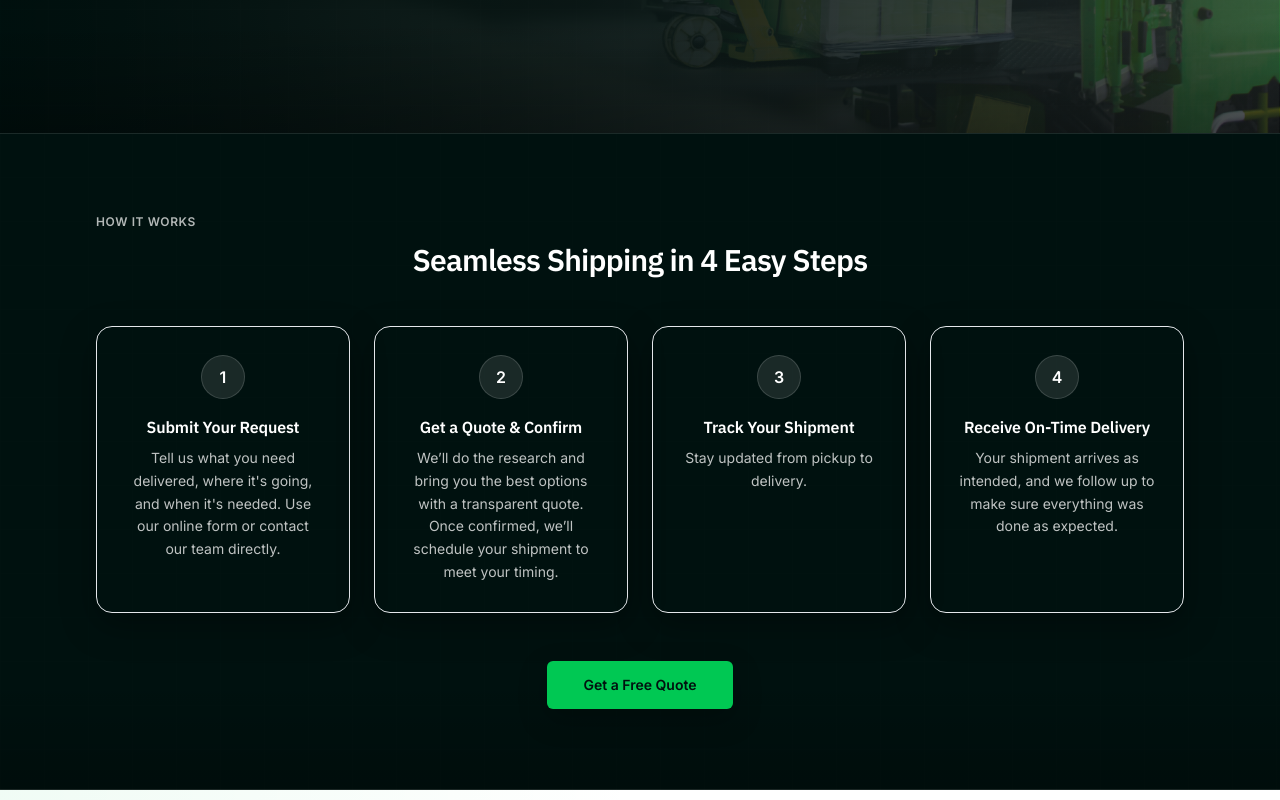
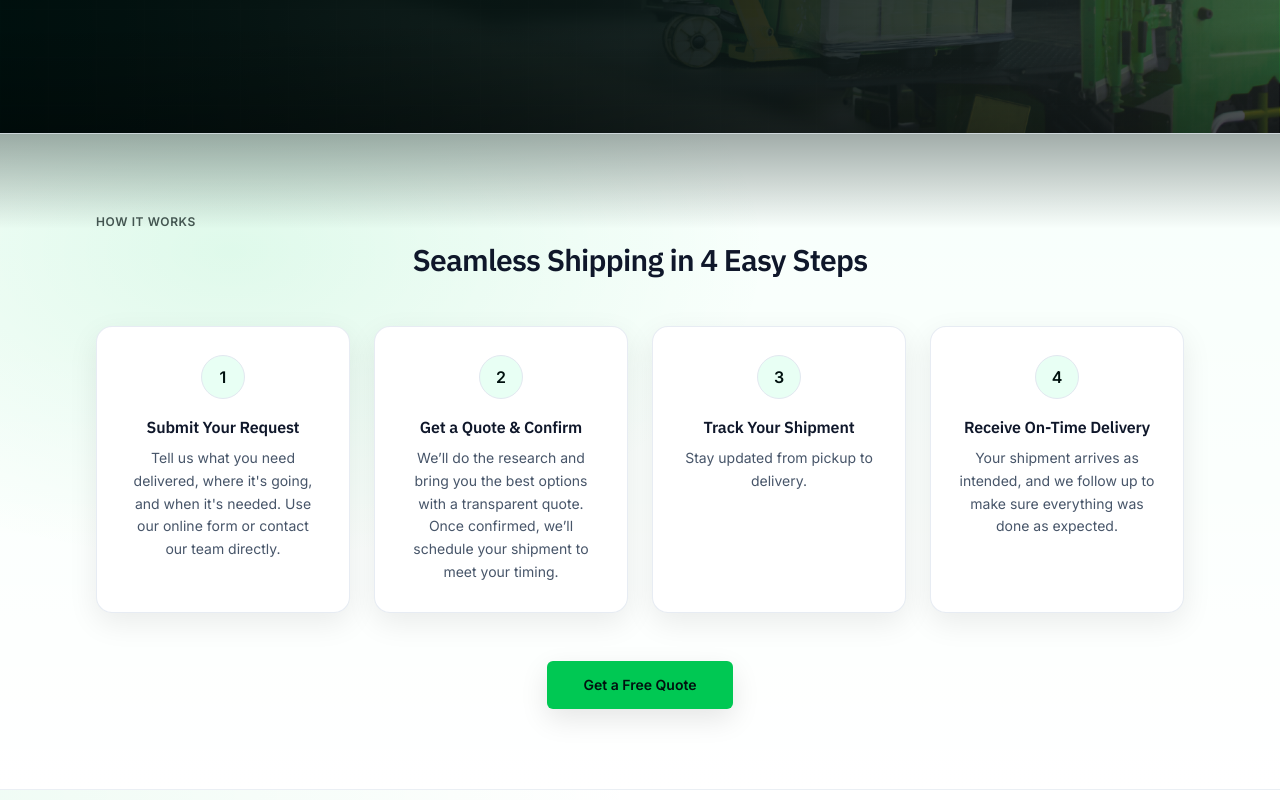
Before and after one commit to msp-333/go123logistics, a Next.js app: page / in a window 1280 px wide. Shown: the part 660-1460 px from the top of the page. Built offline with nearby package versions, Linux system fonts and the light colour scheme; no server answers.

Commit message:
shipping edit

```diff
--- a/app/page.tsx
+++ b/app/page.tsx
@@ -62,59 +62,52 @@ export default function HomePage() {
     <div className="bg-white text-slate-900 antialiased">
       <Hero />
 
-      {/* How it works (dark, cohesive with hero) */}
+{/* How it works (LIGHT, cohesive) */}
 <section
   id="steps"
   className="relative scroll-mt-24 overflow-hidden"
   aria-labelledby="steps-title"
 >
-        {/* Base */}
-        <div className="absolute inset-0 bg-brand-dark" />
+  {/* Light base */}
+  <div aria-hidden className="absolute inset-0 bg-brand-light" />
 
-        {/* Controlled overlays (no glow) */}
+  {/* Subtle brand accent (no glow) */}
   <div
-          aria-hidden="true"
-          className="absolute inset-0 bg-[linear-gradient(to_right,rgba(0,17,15,0.92),rgba(0,17,15,0.70),rgba(0,17,15,0.35))]"
-        />
-        <div
-          aria-hidden="true"
-          className="absolute inset-0 opacity-[0.05]"
-          style={{
-            backgroundImage:
-              "linear-gradient(rgba(255,255,255,.08) 1px, transparent 1px),linear-gradient(90deg, rgba(255,255,255,.08) 1px, transparent 1px)",
-            backgroundSize: "44px 44px",
-          }}
-        />
-        <div
-          aria-hidden="true"
-          className="absolute inset-x-0 bottom-0 h-28 bg-gradient-to-t from-black/25 to-transparent"
+    aria-hidden
+    className="absolute inset-0 bg-[radial-gradient(900px_520px_at_18%_18%,rgba(0,200,83,0.10),transparent_60%),linear-gradient(to_bottom,rgba(255,255,255,0.65),rgba(255,255,255,1))]"
   />
 
-        <div className="relative border-y border-white/10">
+  {/* Smooth transition from hero (dark → light) */}
+  <div
+    aria-hidden
+    className="absolute inset-x-0 top-0 h-24 bg-gradient-to-b from-brand-dark/35 to-transparent"
+  />
+
+  <div className="relative border-y border-slate-200/70">
     <div className="container py-20">
-            <Kicker dark>How it works</Kicker>
-            <Title id="steps-title" dark>
-              Seamless Shipping in 4 Easy Steps
-            </Title>
+      <Kicker>How it works</Kicker>
+      <Title id="steps-title">Seamless Shipping in 4 Easy Steps</Title>
 
       <div className="mt-12 grid gap-6 md:grid-cols-4">
         {steps.map((s, i) => (
           <article
             key={i}
             className="
-                    rounded-2xl border border-white/12 bg-white/6
-                    p-7 shadow-[0_12px_34px_rgba(0,0,0,0.35)]
+              rounded-2xl border border-slate-200/80 bg-white
+              p-7 shadow-soft
               transition-all duration-200
-                    hover:-translate-y-1 hover:bg-white/8
+              hover:-translate-y-1 hover:shadow-[0_14px_36px_rgba(0,0,0,0.10)]
             "
           >
-                  <div className="mx-auto mb-4 grid h-11 w-11 place-items-center rounded-full border border-white/15 bg-white/10 text-white font-semibold">
+            <div className="mx-auto mb-4 grid h-11 w-11 place-items-center rounded-full border border-slate-200 bg-brand-light text-brand-dark font-semibold">
               {i + 1}
             </div>
-                  <h3 className="text-center font-semibold text-white">
+
+            <h3 className="text-center font-semibold text-slate-900">
               {s.title}
             </h3>
-                  <p className="mt-2 text-center text-sm text-white/75 leading-relaxed">
+
+            <p className="mt-2 text-center text-sm text-slate-600 leading-relaxed">
               {s.desc}
             </p>
           </article>
@@ -127,11 +120,11 @@ export default function HomePage() {
           className="
             inline-flex items-center rounded-md
             bg-brand-green px-9 py-3.5 text-sm font-semibold text-brand-dark
-                  shadow-[0_10px_28px_rgba(0,0,0,0.25)]
+            shadow-[0_10px_28px_rgba(0,0,0,0.10)]
             transition-all duration-200
             hover:-translate-y-0.5 hover:opacity-95
             focus:outline-none focus-visible:ring-2 focus-visible:ring-brand-green
-                  focus-visible:ring-offset-2 focus-visible:ring-offset-black/40
+            focus-visible:ring-offset-2 focus-visible:ring-offset-white
           "
         >
           Get a Free Quote
```
Lines whose indentation alone changed are shown as unchanged.
